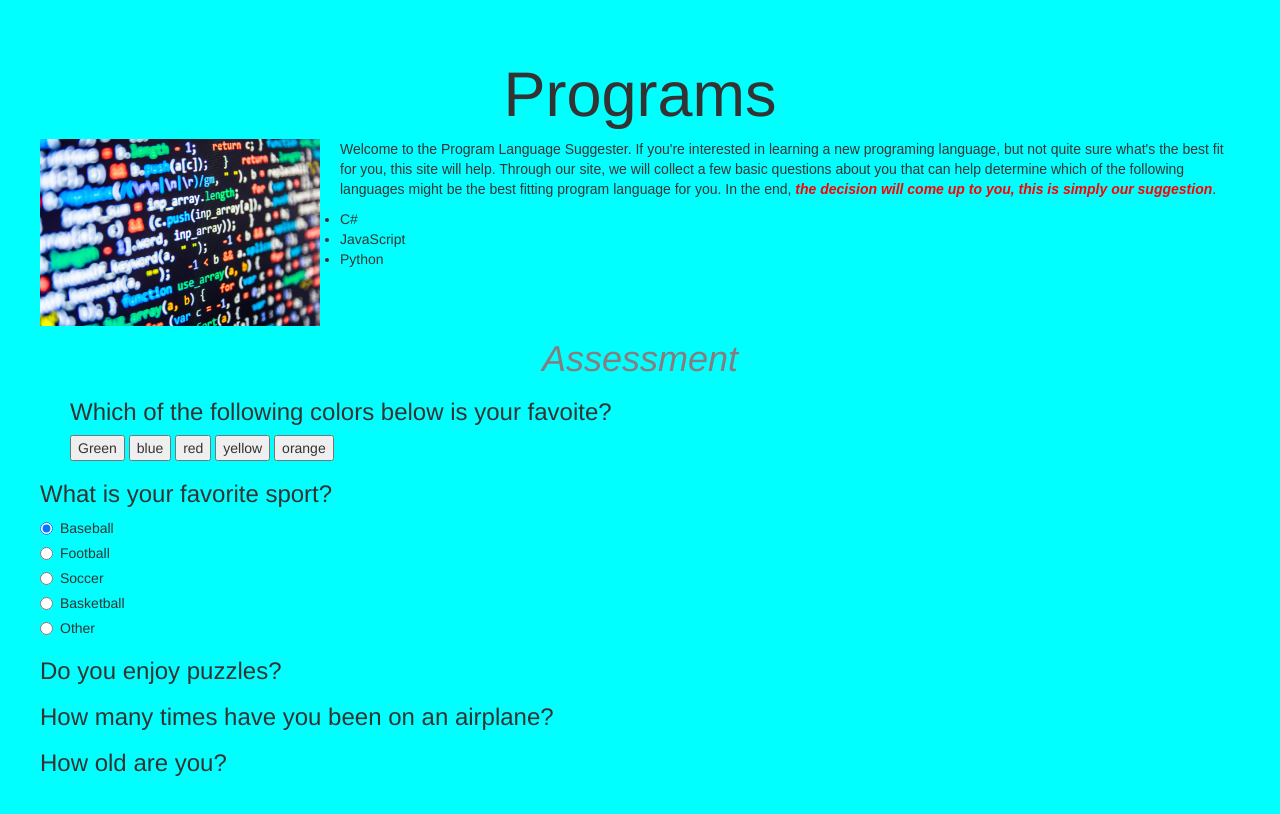
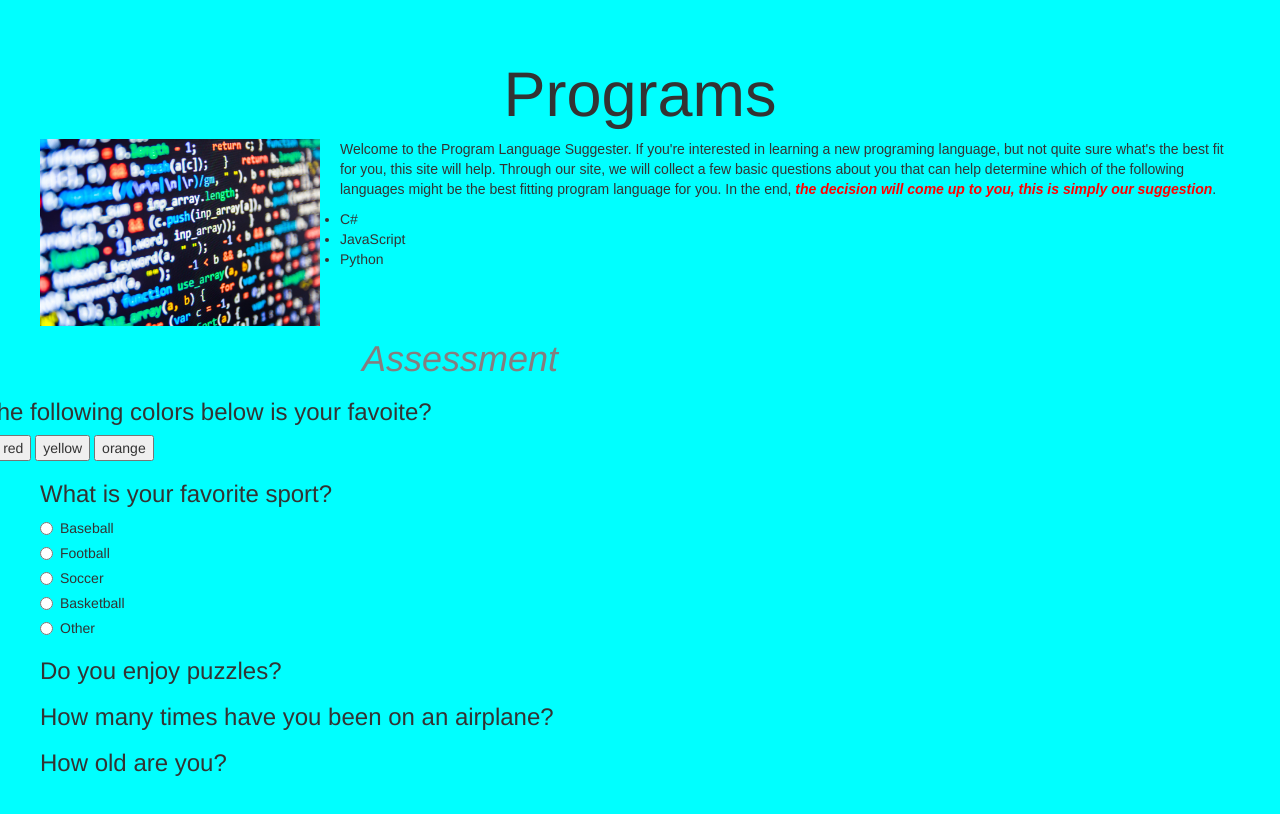
Before and after one commit to CodinginMuk425/Program-Language-Suggester, a plain HTML site: page index.html in a window 1280 px wide. Drawn offline with Linux system fonts and the light colour scheme.

Commit message:
add container alignment

```diff
--- a/css/styles.css
+++ b/css/styles.css
@@ -50,3 +50,7 @@ p {
 .orange-background {
     background-color: orange;
 }
+.container {
+    position: relative;
+    right: 180px;
+}
--- a/index.html
+++ b/index.html
@@ -35,9 +35,10 @@
         <button class="btn5" id="orange">orange</button>
     </div>
     <h3>What is your favorite sport?</h3>
+    <div class="sports">
         <div class="radio">
             <label>
-            <input type="radio" name="sport" value="baseball" checked>
+                <input type="radio" name="sport" value="baseball">
                 Baseball
             </label>
         </div>
@@ -65,6 +66,7 @@
                 Other
             </label>
         </div>
+    </div>
 
     <h3>Do you enjoy puzzles?</h3>
     <h3>How many times have you been on an airplane?</h3>
--- a/js/scripts.js
+++ b/js/scripts.js
@@ -24,6 +24,10 @@ $(document).ready(function() {
         $("body").removeClass();
         $("body").addClass("orange-background");
     });
+
     //Sports quesiton
     var sport = $("input:radio[name=sport]:checked").val();
+
+
+    //Puzzles quesiton will be 10 points for yes and 20 for no
 });
```
Lines whose indentation alone changed are shown as unchanged.
